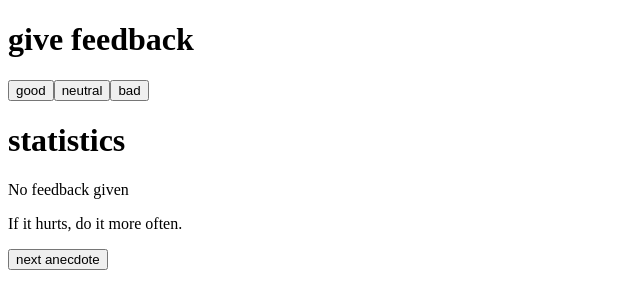
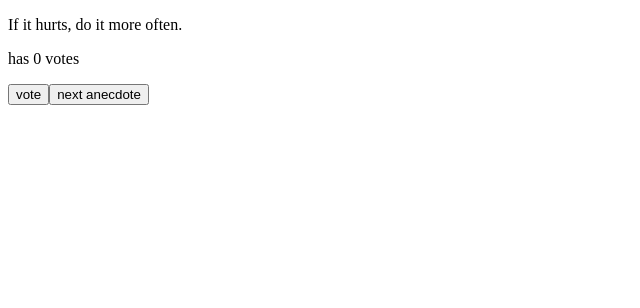
Before and after one commit to dun1a/Summer-FullStack-course, a React (Vite) app in the folder part1-exercises/unicafe-task/: page / in a window 1280 px wide. Shown: the top 308 px of the page, without its empty margins (0-640 px from the left). Built offline with nearby package versions, Linux system fonts and the light colour scheme.

Commit message:
task 1.13

```diff
--- a/part1-exercises/unicafe-task/src/App.jsx
+++ b/part1-exercises/unicafe-task/src/App.jsx
@@ -142,33 +142,60 @@ const ShowStatistics = (props) => {
   }
 }
 
+// const App = () => {
+// const [goodCounter, setGoodCounter] = useState(0)
+// const [neutralCounter, setNeutralCounter] = useState(0)
+// const [badCounter, setBadCounter] = useState(0)
+
+// const handleGoodClick = () => {
+//   setGoodCounter(goodCounter + 1)
+// }
+
+// const handleNeutralClick = () => {
+//   setNeutralCounter(neutralCounter + 1)
+// }
+
+// const handleBadClick = () => {
+//   setBadCounter(badCounter + 1)
+// }
+
+// const all = goodCounter + neutralCounter + badCounter
+// const average = (all / 3)
+// const positivereviews = () => {
+//   if (all === 0) {
+//     return 0
+//   } else {
+//     return parseFloat((goodCounter / all) * 100).toFixed(2)
+//   }
+// }
+
+// return (
+//   <div>
+//     <h1> give feedback </h1>
+//     <Button onClick={handleGoodClick} text='good' />
+//     <Button onClick={handleNeutralClick} text = 'neutral' />
+//     <Button onClick={handleBadClick} text = 'bad' />
+
+//     <h1> statistics </h1>
+
+//     <ShowStatistics goodCounter = {goodCounter} neutralCounter={neutralCounter} badCounter={badCounter} all={all} average={average} positivereviews={positivereviews()} />
+//   </div>
+//   )
+// }
+
 const App = () => {
-const [goodCounter, setGoodCounter] = useState(0)
-const [neutralCounter, setNeutralCounter] = useState(0)
-const [badCounter, setBadCounter] = useState(0)
+
 const [selected, setSelected] = useState(0)
+const [anecdoteVotes, setAnecdoteVotes] = useState(Array(8).fill(0))
 
-const handleGoodClick = () => {
-  setGoodCounter(goodCounter + 1)
+
+const handleVoteClick = () => {
+  const copy = [...anecdoteVotes]
+  copy[selected] += 1
+  setAnecdoteVotes(copy)
 }
 
-const handleNeutralClick = () => {
-  setNeutralCounter(neutralCounter + 1)
-}
 
-const handleBadClick = () => {
-  setBadCounter(badCounter + 1)
-}
-
-const all = goodCounter + neutralCounter + badCounter
-const average = (all / 3)
-const positivereviews = () => {
-  if (all === 0) {
-    return 0
-  } else {
-    return parseFloat((goodCounter / all) * 100).toFixed(2)
-  }
-}
 
 // task 1.12
 const anecdotes = [
@@ -187,19 +214,12 @@ const handleAnecdoteClick = () => {
 }
 return (
   <div>
-    <h1> give feedback </h1>
-    <Button onClick={handleGoodClick} text='good' />
-    <Button onClick={handleNeutralClick} text = 'neutral' />
-    <Button onClick={handleBadClick} text = 'bad' />
-
-    <h1> statistics </h1>
-
-    <ShowStatistics goodCounter = {goodCounter} neutralCounter={neutralCounter} badCounter={badCounter} all={all} average={average} positivereviews={positivereviews()} />
-    <p>{anecdotes[selected]}</p>
+   <p>{anecdotes[selected]}</p>
+   <p> has {anecdoteVotes[selected]} votes </p>
+   <Button onClick={handleVoteClick} text = 'vote' />
     <Button onClick={handleAnecdoteClick} text = 'next anecdote' />
-  </div>
+    </div>
   )
 }
 
-
 export default App
```
